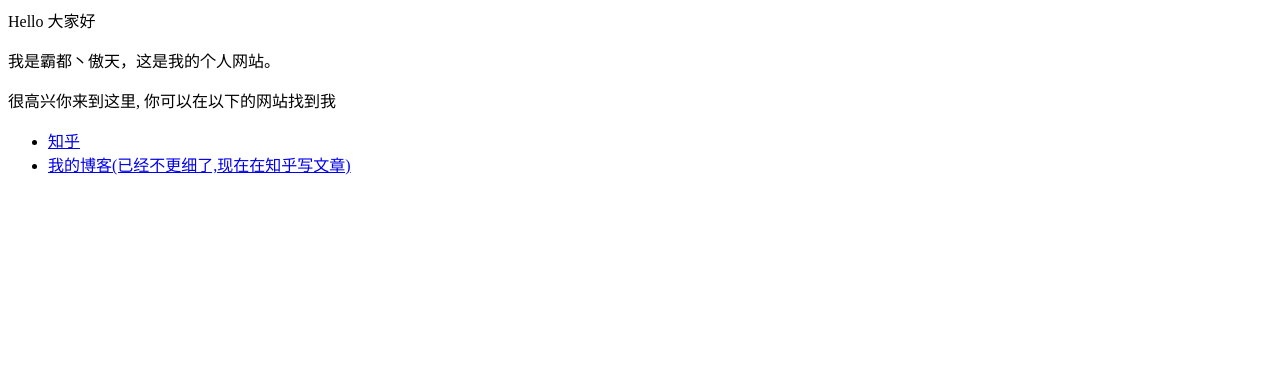
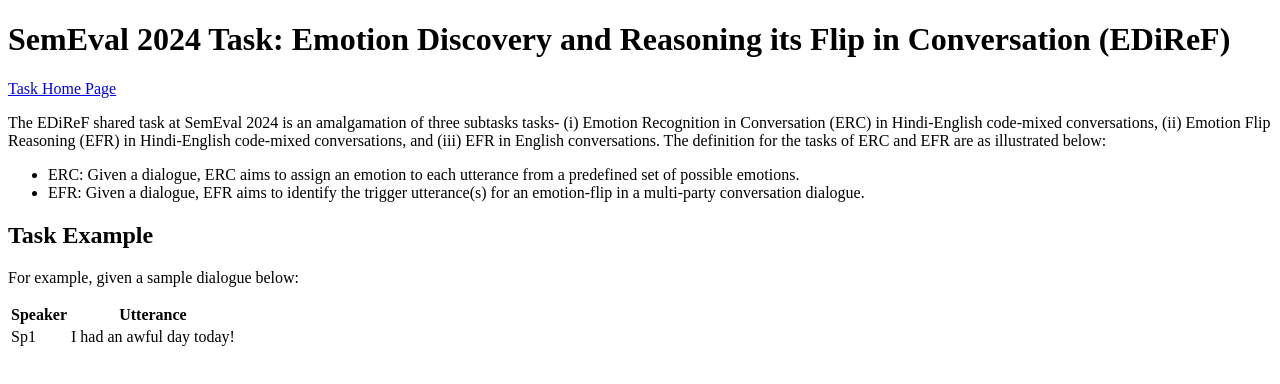
Before and after one commit to 1171-jpg/1171-jpg.github.io, a plain HTML site: page index.html in a window 1280 px wide. Drawn offline with Linux system fonts and the light colour scheme.

Commit message:
Update index.html

```diff
--- a/index.html
+++ b/index.html
@@ -1,8 +1,42 @@
-<p>Hello 大家好</p>
-<p>我是霸都丶傲天，这是我的个人网站。 </p>
-<p>很高兴你来到这里, 你可以在以下的网站找到我</p>
+<!DOCTYPE html>
+<html>
+<head>
+    <title>SemEval 2024 Task: Emotion Discovery and Reasoning its Flip in Conversation (EDiReF)</title>
+    <meta charset="UTF-8">
+</head>
+<body>
+    <h1>SemEval 2024 Task: Emotion Discovery and Reasoning its Flip in Conversation (EDiReF)</h1>
+    <a href="#">Task Home Page</a>
+    <p>The EDiReF shared task at SemEval 2024 is an amalgamation of three subtasks tasks-
+        (i) Emotion Recognition in Conversation (ERC) in Hindi-English code-mixed conversations,
+        (ii) Emotion Flip Reasoning (EFR) in Hindi-English code-mixed conversations, and
+        (iii) EFR in English conversations. The definition for the tasks of ERC and EFR are as illustrated below:
+    </p>
 
-<ul>
-  <li> <a href="https://www.zhihu.com/people/AJLoveChina">知乎</a> </li>
-  <li> <a href="http://hejie.nigeerhuo.com">我的博客(已经不更细了,现在在知乎写文章)</a> </li>
-</ul>
+    <ul>
+        <li>ERC: Given a dialogue, ERC aims to assign an emotion to each utterance from a predefined set of possible emotions.</li>
+        <li>EFR: Given a dialogue, EFR aims to identify the trigger utterance(s) for an emotion-flip in a multi-party conversation dialogue.</li>
+    </ul>
+
+    <h2>Task Example</h2>
+    <p>For example, given a sample dialogue below:</p>
+    <table>
+        <thead>
+            <tr>
+                <th>Speaker</th>
+                <th>Utterance</th>
+            </tr>
+        </thead>
+        <tbody>
+            <tr>
+                <td>Sp1</td>
+                <td>I had an awful day today!</td>
+            </tr>
+            <!-- Include other rows here -->
+        </tbody>
+    </table>
+
+    <!-- Include other sections like ERC, EFR, Important Dates, CodaLab, Downloads, and Organization -->
+
+</body>
+</html>
```
